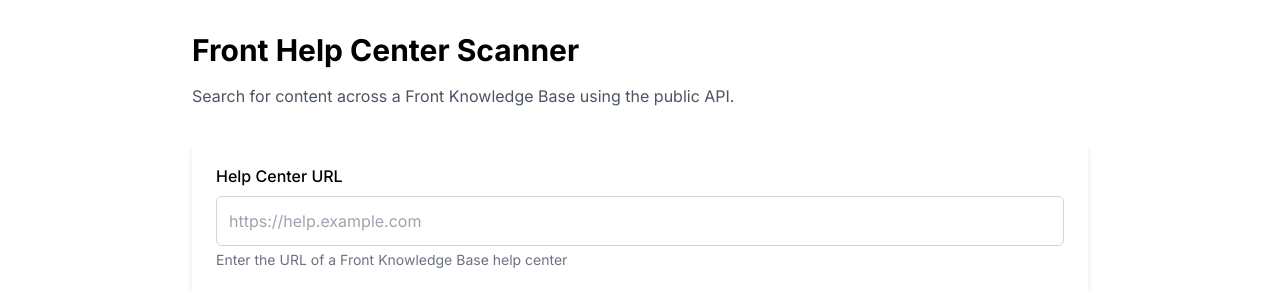
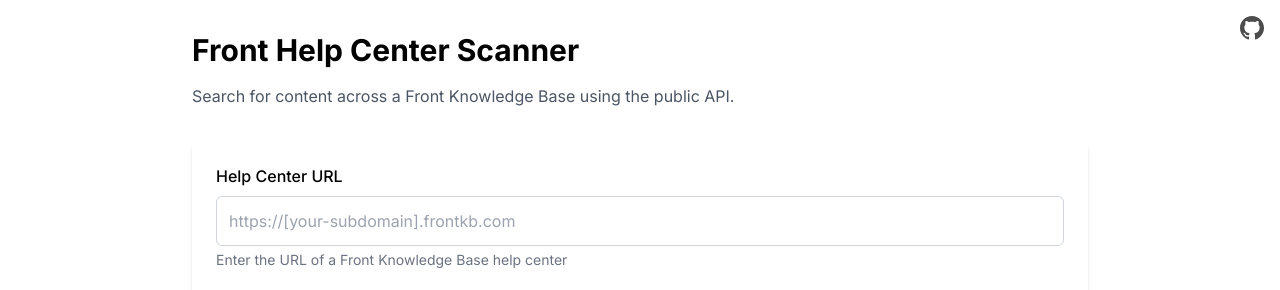
Before and after one commit to dugjason/front-helpcenter-scan, a Next.js app: page / in a window 1280 px wide. Shown: the top 290 px of the page. Built offline with nearby package versions, Linux system fonts and the light colour scheme.

Commit message:
placeholder + github link

```diff
--- a/src/app/layout.tsx
+++ b/src/app/layout.tsx
@@ -1,6 +1,7 @@
 import './globals.css'
 import type { Metadata } from 'next'
 import { Inter } from 'next/font/google'
+import Link from 'next/link'
 
 const inter = Inter({ subsets: ['latin'] })
 
@@ -17,6 +18,24 @@
   return (
     <html lang="en">
       <body className={inter.className}>
+        <header className="p-4 bg-transparent fixed top-0 left-0 right-0 flex justify-end z-10">
+          <Link
+            href="https://github.com/dugjason/front-helpcenter-scan"
+            target="_blank"
+            rel="noopener noreferrer"
+            aria-label="GitHub repository"
+            className="opacity-70 hover:opacity-100 transition-opacity"
+          >
+            <svg
+              width="24"
+              height="24"
+              viewBox="0 0 24 24"
+              fill="currentColor"
+            >
+              <path d="M12 0c-6.626 0-12 5.373-12 12 0 5.302 3.438 9.8 8.207 11.387.599.111.793-.261.793-.577v-2.234c-3.338.726-4.033-1.416-4.033-1.416-.546-1.387-1.333-1.756-1.333-1.756-1.089-.745.083-.729.083-.729 1.205.084 1.839 1.237 1.839 1.237 1.07 1.834 2.807 1.304 3.492.997.107-.775.418-1.305.762-1.604-2.665-.305-5.467-1.334-5.467-5.931 0-1.311.469-2.381 1.236-3.221-.124-.303-.535-1.524.117-3.176 0 0 1.008-.322 3.301 1.23.957-.266 1.983-.399 3.003-.404 1.02.005 2.047.138 3.006.404 2.291-1.552 3.297-1.23 3.297-1.23.653 1.653.242 2.874.118 3.176.77.84 1.235 1.911 1.235 3.221 0 4.609-2.807 5.624-5.479 5.921.43.372.823 1.102.823 2.222v3.293c0 .319.192.694.801.576 4.765-1.589 8.199-6.086 8.199-11.386 0-6.627-5.373-12-12-12z"/>
+            </svg>
+          </Link>
+        </header>
         <main className="min-h-screen p-8">
           {children}
         </main>
--- a/src/app/page.tsx
+++ b/src/app/page.tsx
@@ -156,7 +156,7 @@
             type="url"
             id="helpCenterUrl"
             name="helpCenterUrl"
-            placeholder="https://help.example.com"
+            placeholder="https://[your-subdomain].frontkb.com"
             required
             className="w-full p-3 border border-gray-300 rounded-md"
           />
```
